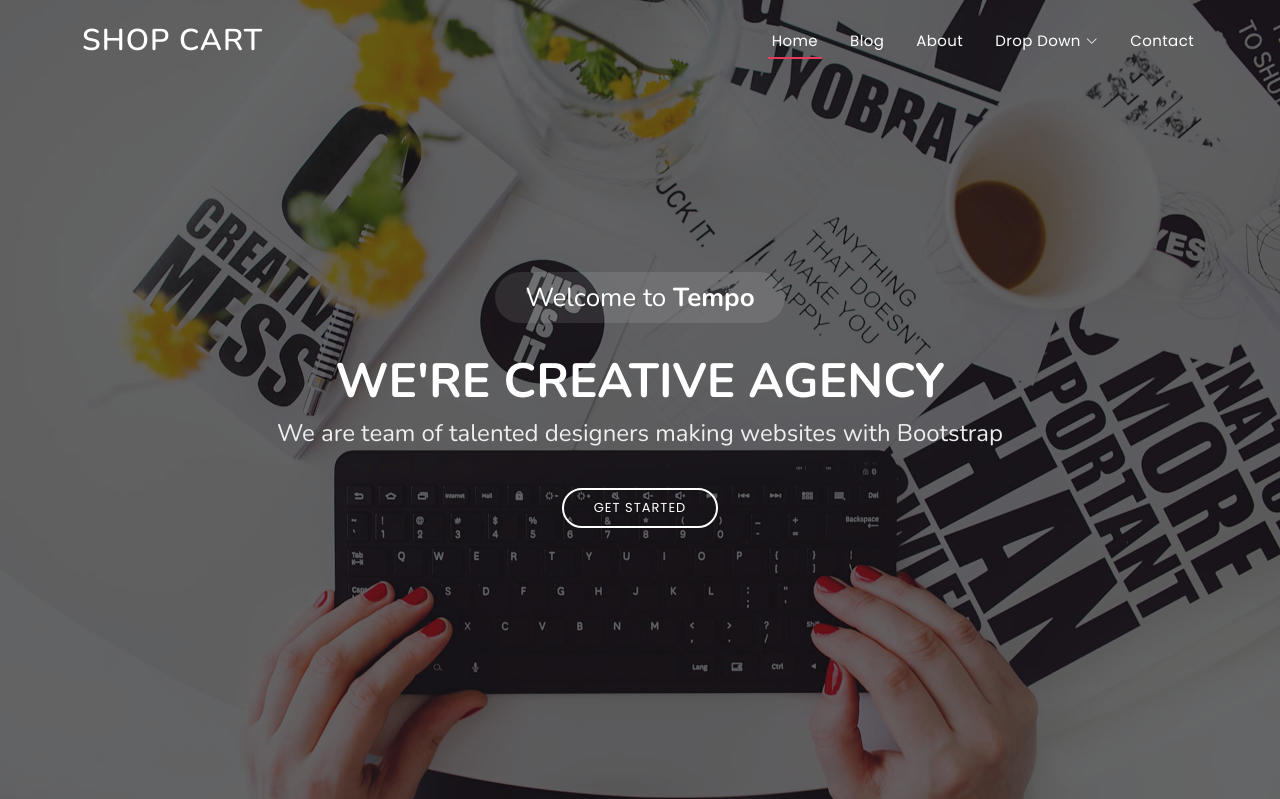
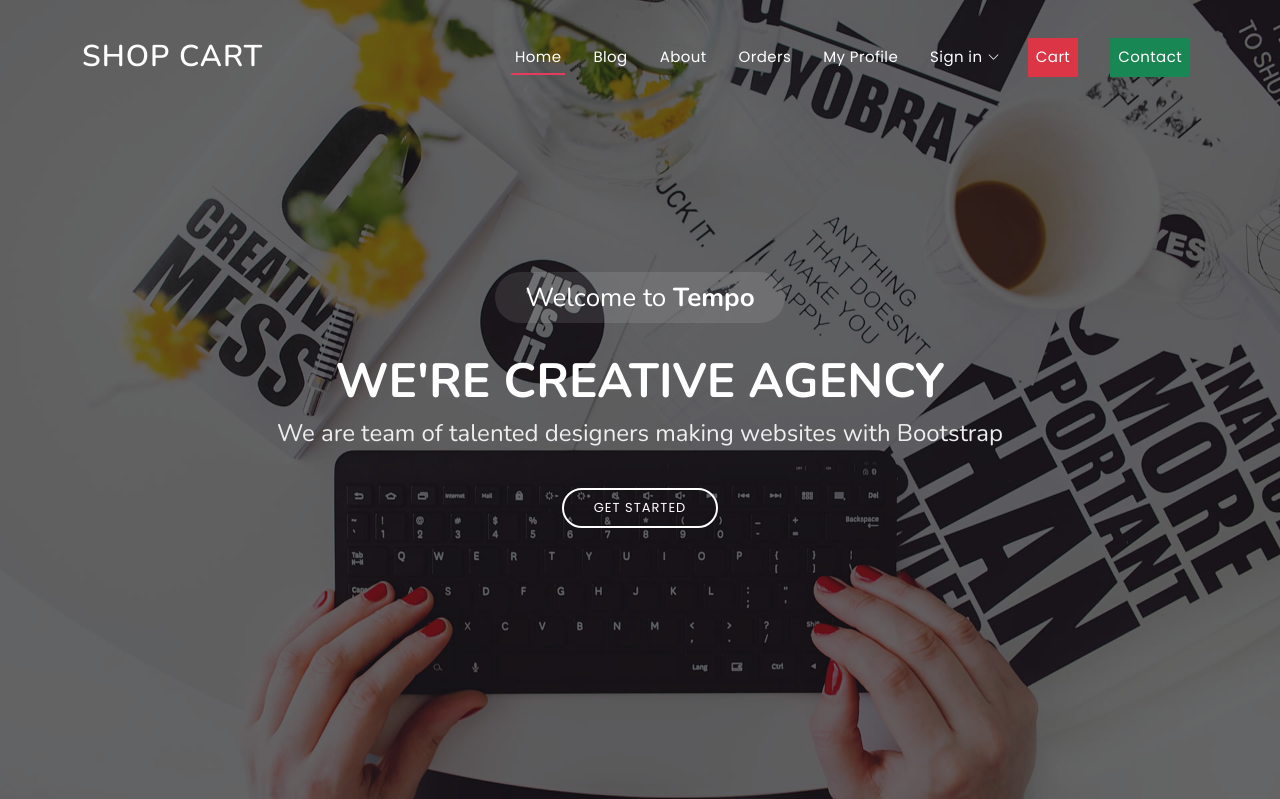
Before and after one commit to shivannadm/Ecommerce-web, a Django app: page /about in a window 1280 px wide. Shown: the top 799 px of the page. Run offline with Django 5.2, Linux system fonts and the light colour scheme; some libraries are stand-ins or nearby versions.

Commit message:
Update base.html

```diff
--- a/ecommerce/templates/base.html
+++ b/ecommerce/templates/base.html
@@ -55,13 +55,17 @@
           <li><a class="nav-link scrollto active" href="/">Home</a></li>
           <li><a class="nav-link scrollto" href="/blog">Blog</a></li>
           <li><a class="nav-link scrollto" href="/about">About</a></li>
+          <li><a class="nav-link scrollto" href="/about">Orders</a></li>
+          <li><a class="nav-link scrollto" href="/about">My Profile</a></li>
           {% comment %} <li><a class="nav-link scrollto" href="#services">Services</a></li>
           <li><a class="nav-link scrollto " href="#portfolio">Portfolio</a></li>
           <li><a class="nav-link scrollto" href="#team">Team</a></li> {% endcomment %}
-          <li class="dropdown"><a href="#"><span>Drop Down</span> <i class="bi bi-chevron-down"></i></a>
+          <li class="dropdown"><a href="#"><span>Sign in</span> <i class="bi bi-chevron-down"></i></a>
             <ul>
-              <li><a href="#">Drop Down 1</a></li>
-              <li class="dropdown"><a href="#"><span>Deep Drop Down</span> <i class="bi bi-chevron-right"></i></a>
+              <li><a href="#">Sign Up</a></li>
+              <li><a href="#">Login</a></li>
+              <li><a href="#">Logout</a></li>
+              {% comment %} <li class="dropdown"><a href="#"><span>Deep Drop Down</span> <i class="bi bi-chevron-right"></i></a>
                 <ul>
                   <li><a href="#">Deep Drop Down 1</a></li>
                   <li><a href="#">Deep Drop Down 2</a></li>
@@ -72,10 +76,11 @@
               </li>
               <li><a href="#">Drop Down 2</a></li>
               <li><a href="#">Drop Down 3</a></li>
-              <li><a href="#">Drop Down 4</a></li>
+              <li><a href="#">Drop Down 4</a></li> {% endcomment %}
             </ul>
           </li>
-          <li><a class="nav-link scrollto" href="/contact">Contact</a></li>
+          <li><a class="nav-link scrollto bg-danger p-2" href="/contact">Cart</a></li>
+          <li><a class="nav-link scrollto bg-success p-2 m-2" href="/contact">Contact</a></li>
         </ul>
         <i class="bi bi-list mobile-nav-toggle"></i>
       </nav><!-- .navbar -->
```
